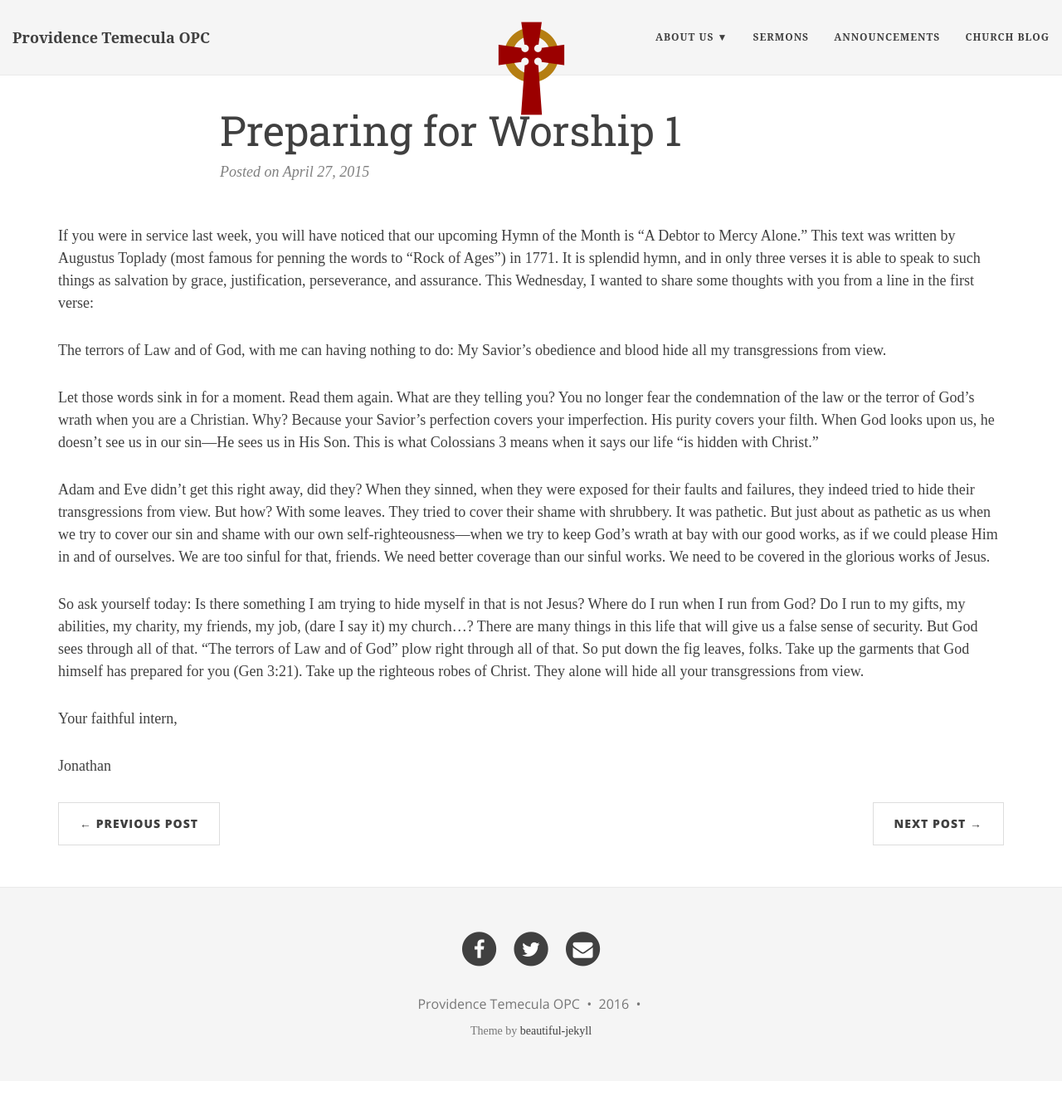
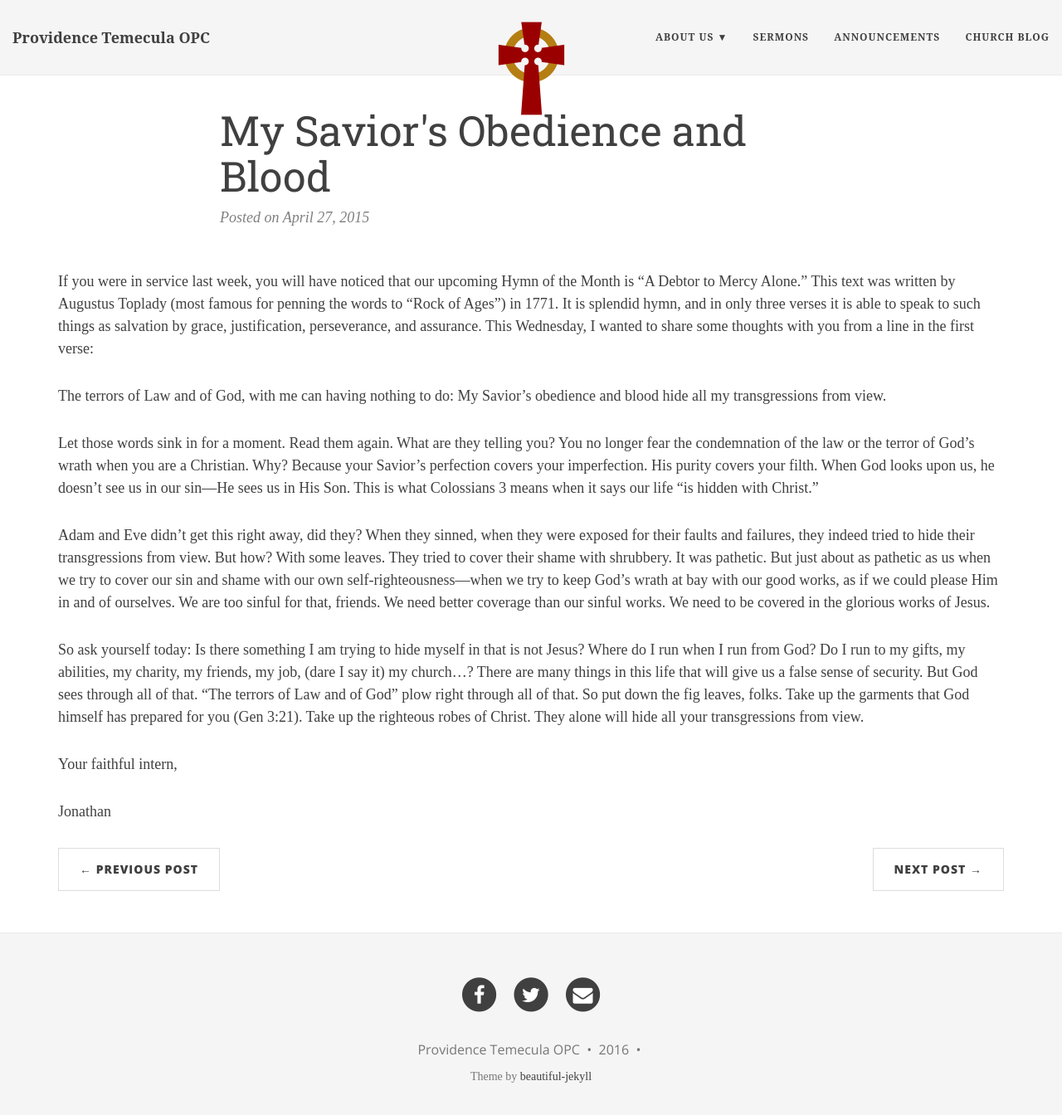
Before and after one commit to japodacaj/temeculaopc.github.io, a Jekyll site: the page built from _posts/2015-04-27-Just-a-Thought.md, in a window 1280 px wide and 1358 px high. Shown: the top 1344 px of the window at 83% size. Built offline with Jekyll 4.4.1, drawn with Linux system fonts in a browser that asks for light colours; nearby versions of some CDN libraries.

Commit message:
Updated 2015-04-27-Just-a-Thought.md

```diff
--- a/_posts/2015-04-27-Just-a-Thought.md
+++ b/_posts/2015-04-27-Just-a-Thought.md
@@ -1,7 +1,7 @@
 ---
 layout: post
 category: blog
-title: Preparing for Worship 1
+title: "My Savior's Obedience and Blood"
 date: "2015-04-27 21:35"
 published: true
 ---
```
